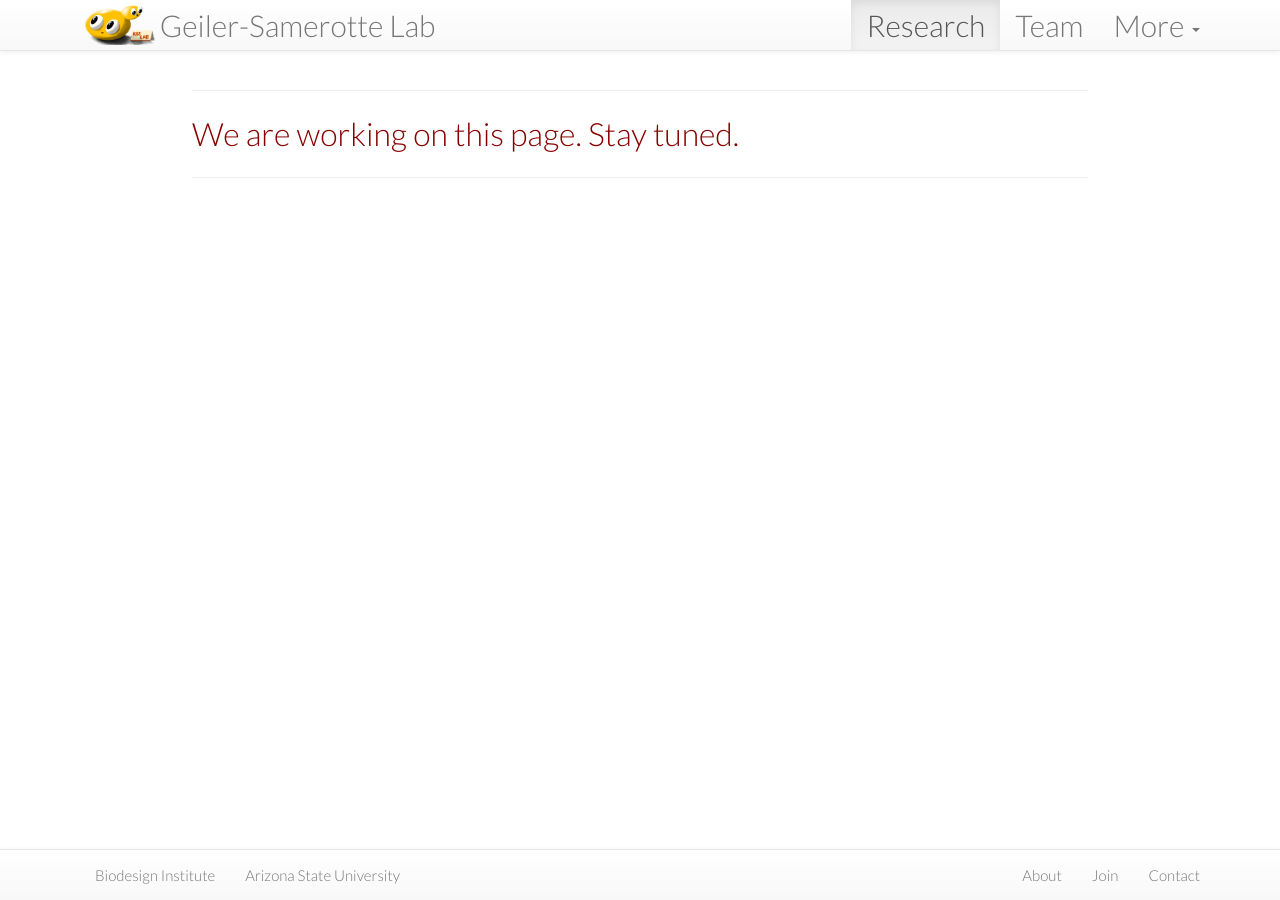
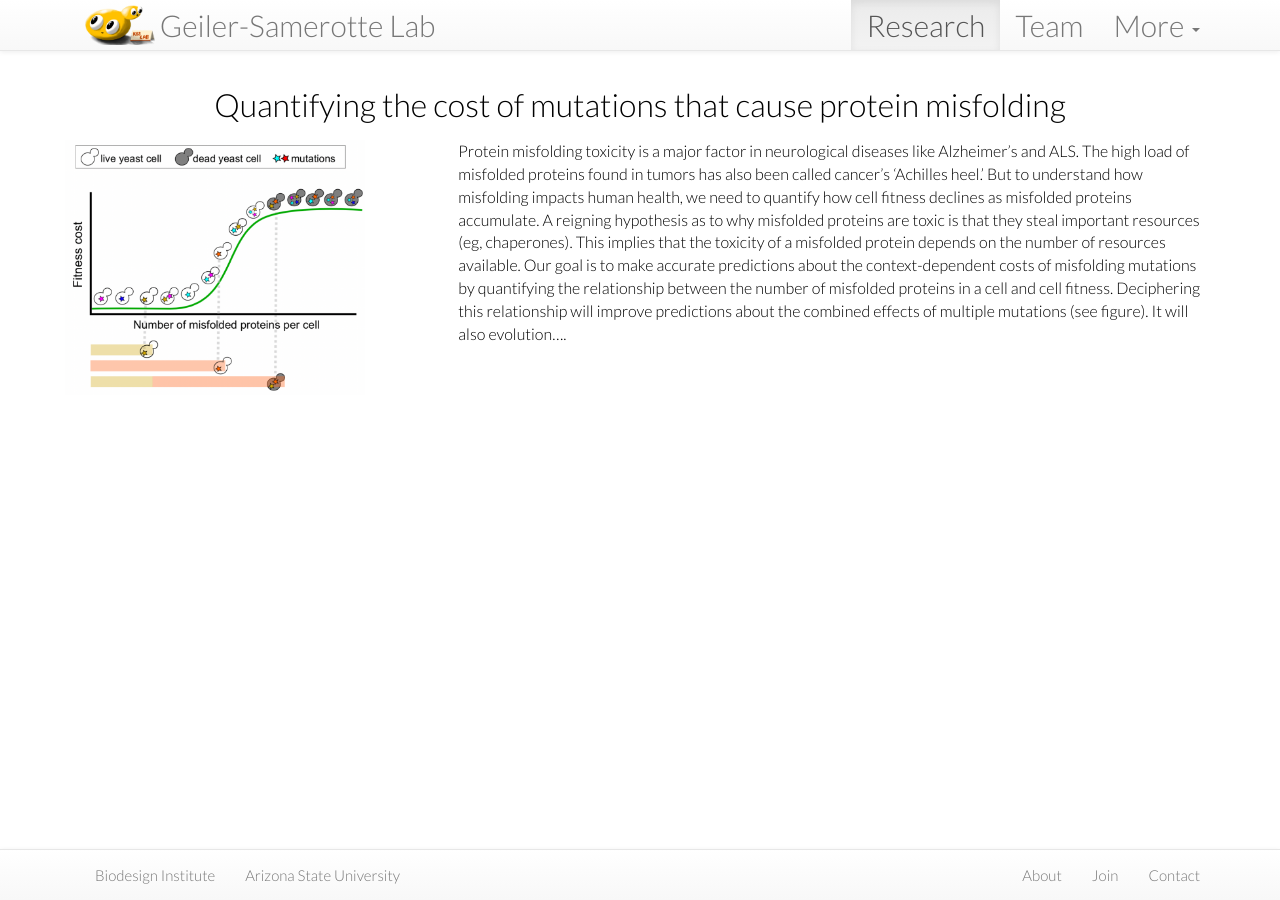
Before and after one commit to Samerotte-Lab/Samerotte-Lab.github.io, a Jekyll site: the page built from projects/index.html, in a window 1280 px wide. Built offline with Jekyll 4.4.1, drawn with Linux system fonts in a browser that asks for light colours; nearby versions of some CDN libraries.

Commit message:
Added Project

```diff
--- /dev/null
+++ b/projects/_posts/2020-10-28-misfolding.md
@@ -0,0 +1,11 @@
+---
+layout: project
+title: "Quantifying the cost of mutations that cause protein misfolding"
+handle: cost-of-misfolding
+image: /assets/images/papers/misfolding-graph.png
+category: project
+tags: [evolution]
+---
+{% include JB/setup %}
+
+Protein misfolding toxicity is a major factor in neurological diseases like Alzheimer's and ALS. The high load of misfolded proteins found in tumors has also been called cancer's ‘Achilles heel.’ But to understand how misfolding impacts human health, we need to quantify how cell fitness declines as misfolded proteins accumulate. A reigning hypothesis as to why misfolded proteins are toxic is that they steal important resources (eg, chaperones). This implies that the toxicity of a misfolded protein depends on the number of resources available. Our goal is to make accurate predictions about the context-dependent costs of misfolding mutations by quantifying the relationship between the number of misfolded proteins in a cell and cell fitness. Deciphering this relationship will improve predictions about the combined effects of multiple mutations (see figure). It will also evolution....
--- a/projects/index.html
+++ b/projects/index.html
@@ -7,12 +7,10 @@ navorder: 1
 ---
 {% include JB/setup %}
 <div class="bigspacer"></div>
-<div class="construction">
-  <hr/>
-  We are working on this page. Stay tuned.
-  <hr/>
-</div>
 {% for project in site.categories.projects %}
+<div class="bigspacer"></div>
+<div class="head text-center">{{ project.title }}</div>
+<div class="bigspacer"></div>
 <div class='row'>
   <!--
   <div class='row'>
@@ -26,8 +24,11 @@ navorder: 1
   -->
   <div class='row'>
     <div class="col-md-4 paperbox">
-      <div class="smallhead media-heading"><a href="{{ project.url }}" class="off">{{ project.title }}</a></div>
+      <div class="media">
+        <img width=300 class="media-object" src="{{ project.image }}"/>
+      </div>
     </div>
+
     <div class='col-md-8'>
       {{ project.content }}
     </div>
```
Also changed, not shown: misc/_posts/2015-04-22-home.md (+1 -1 lines), assets/images/papers/misfolding-graph.png (added).
